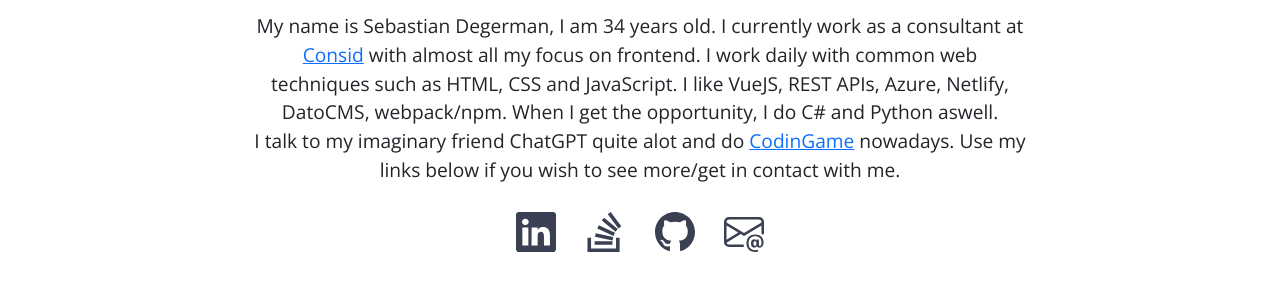
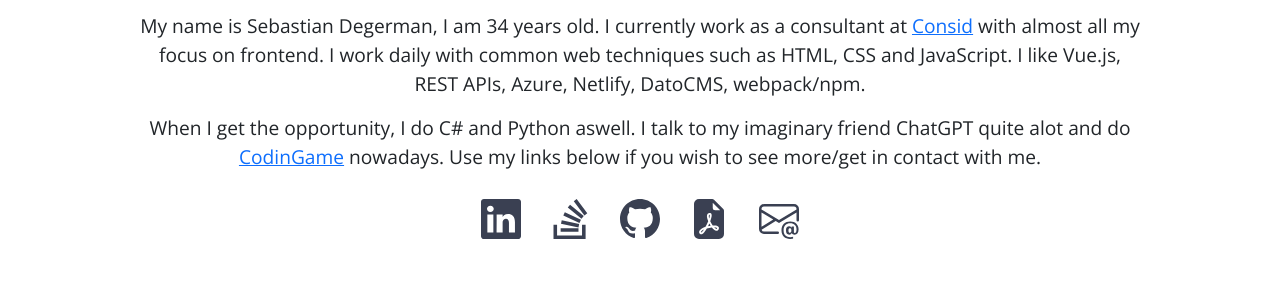
Before and after one commit to Degendeg/sd, a plain HTML site: page index.html in a window 1280 px wide. Shown: the part 835-1126 px from the top of the page. Drawn offline with nearby package versions, Linux system fonts and the light colour scheme.

Commit message:
add CV, remove jQuery, update default.css & default.js, beautify HTML

```diff
--- a/default.css
+++ b/default.css
@@ -3,12 +3,15 @@
 ::-webkit-scrollbar {
   width: 6px;
 }
+
 ::-webkit-scrollbar-track {
   background: #CBCBCB;
 }
+
 ::-webkit-scrollbar-thumb {
   background: #E2E2E2;
 }
+
 ::-webkit-scrollbar-thumb:hover {
   background: #D2D2D2;
 }
@@ -57,9 +60,7 @@ svg {
   width: 100%;
   height: 100%;
   overflow: hidden;
-  background: var(--primary-color)
-    url("./media/showcase-cover.png") no-repeat center
-    center/cover;
+  background: var(--primary-color) url("./media/showcase-cover.png") no-repeat center center/cover;
 }
 
 .video-container video {
@@ -121,8 +122,12 @@ svg {
 #about p {
   font-size: 1.2rem;
   word-break: break-word;
-  max-width: 777px;
+  max-width: 1000px;
   margin: auto;
+}
+
+#about p:last-of-type {
+  padding-top: 1rem;
 }
 
 #about h2 {
@@ -135,13 +140,12 @@ svg {
   text-decoration: none;
   color: var(--primary-color);
 }
+
 /* Portrait and Landscape */
-@media only screen
-  and (min-device-width: 300px)
-  and (max-device-width: 812px) {
-	#about {
-	  margin-top: -10vh;
-	  font-size: .8rem;
-	  word-break: break-word;
-	}
+@media only screen and (min-device-width: 300px) and (max-device-width: 812px) {
+  #about {
+    margin-top: -10vh;
+    font-size: .8rem;
+    word-break: break-word;
+  }
 }
--- a/default.js
+++ b/default.js
@@ -1,9 +1,10 @@
-$(document).ready(function() {
+document.addEventListener('DOMContentLoaded', () => {
 	const getAge = birthDate => Math.floor((new Date() - new Date(birthDate).getTime()) / 3.15576e+10);
-	$('#age').text(getAge('1989-10-12'));
+	document.getElementById('age').textContent = getAge('1989-10-12');
 
-	if (performance.navigation.type == performance.navigation.TYPE_RELOAD) {
-	  window.scrollTo(0, 0);
-	  window.location.href = window.location.origin;
+	const navigationType = performance.getEntriesByType('navigation')[0].type;
+	if (navigationType === 'reload') {
+		window.scrollTo(0, 0);
+		window.location.href = window.location.origin;
 	}
 });
--- a/index.html
+++ b/index.html
@@ -1,13 +1,16 @@
 <!DOCTYPE html>
 <html>
+
 <head>
   <title>Sebastian Degerman</title>
   <meta charset="utf-8" name="viewport" content="width=device-width, initial-scale=1, maximum-scale=1">
   <link rel="shortcut icon" href="favicon.ico" type="image/x-icon">
   <link rel="icon" href="favicon.ico" type="image/x-icon">
-    <link href="https://cdn.jsdelivr.net/npm/bootstrap@5.3.0-alpha1/dist/css/bootstrap.min.css" rel="stylesheet" integrity="sha384-GLhlTQ8iRABdZLl6O3oVMWSktQOp6b7In1Zl3/Jr59b6EGGoI1aFkw7cmDA6j6gD" crossorigin="anonymous">
+  <link href="https://cdn.jsdelivr.net/npm/bootstrap@5.3.0-alpha1/dist/css/bootstrap.min.css" rel="stylesheet"
+    integrity="sha384-GLhlTQ8iRABdZLl6O3oVMWSktQOp6b7In1Zl3/Jr59b6EGGoI1aFkw7cmDA6j6gD" crossorigin="anonymous">
   <link rel="stylesheet" href="default.css">
 </head>
+
 <body>
   <section class="showcase">
     <div class="video-container">
@@ -25,40 +28,65 @@
     <h1>Who am I?</h1>
     <p>
       My name is Sebastian Degerman, I am <span id="age"></span> years old.
-	  I currently work as a consultant at <a href="https://www.consid.com/" target="_blank">Consid</a> with almost all my focus on frontend.
-	  I work daily with common web techniques such as HTML, CSS and JavaScript. I like VueJS, REST APIs, Azure, Netlify, DatoCMS, webpack/npm.
-	  When I get the opportunity, I do C# and Python aswell. <br />
-	  I talk to my imaginary friend ChatGPT quite alot and do <a href="https://www.codingame.com/" target="_blank">CodinGame</a> nowadays.
+      I currently work as a consultant at <a href="https://www.consid.com/" target="_blank">Consid</a> with almost all
+      my focus on frontend.
+      I work daily with common web techniques such as HTML, CSS and JavaScript. I like Vue.js, REST APIs, Azure,
+      Netlify, DatoCMS, webpack/npm.
+    </p>
+    <p>
+      When I get the opportunity, I do C# and Python aswell.
+      I talk to my imaginary friend ChatGPT quite alot and do <a href="https://www.codingame.com/"
+        target="_blank">CodinGame</a> nowadays.
       Use my links below if you wish to see more/get in contact with me.
     </p>
     <br />
     <div class="social">
       <a href="https://www.linkedin.com/in/sebastian-degerman-063360100?originalSubdomain=se" target="_blank">
-          <svg xmlns="http://www.w3.org/2000/svg" width="16" height="16" fill="currentColor" class="bi bi-linkedin" viewBox="0 0 16 16">
-            <path d="M0 1.146C0 .513.526 0 1.175 0h13.65C15.474 0 16 .513 16 1.146v13.708c0 .633-.526 1.146-1.175 1.146H1.175C.526 16 0 15.487 0 14.854V1.146zm4.943 12.248V6.169H2.542v7.225h2.401zm-1.2-8.212c.837 0 1.358-.554 1.358-1.248-.015-.709-.52-1.248-1.342-1.248-.822 0-1.359.54-1.359 1.248 0 .694.521 1.248 1.327 1.248h.016zm4.908 8.212V9.359c0-.216.016-.432.08-.586.173-.431.568-.878 1.232-.878.869 0 1.216.662 1.216 1.634v3.865h2.401V9.25c0-2.22-1.184-3.252-2.764-3.252-1.274 0-1.845.7-2.165 1.193v.025h-.016a5.54 5.54 0 0 1 .016-.025V6.169h-2.4c.03.678 0 7.225 0 7.225h2.4z" />
+        <svg xmlns="http://www.w3.org/2000/svg" width="16" height="16" fill="currentColor" class="bi bi-linkedin"
+          viewBox="0 0 16 16">
+          <path
+            d="M0 1.146C0 .513.526 0 1.175 0h13.65C15.474 0 16 .513 16 1.146v13.708c0 .633-.526 1.146-1.175 1.146H1.175C.526 16 0 15.487 0 14.854V1.146zm4.943 12.248V6.169H2.542v7.225h2.401zm-1.2-8.212c.837 0 1.358-.554 1.358-1.248-.015-.709-.52-1.248-1.342-1.248-.822 0-1.359.54-1.359 1.248 0 .694.521 1.248 1.327 1.248h.016zm4.908 8.212V9.359c0-.216.016-.432.08-.586.173-.431.568-.878 1.232-.878.869 0 1.216.662 1.216 1.634v3.865h2.401V9.25c0-2.22-1.184-3.252-2.764-3.252-1.274 0-1.845.7-2.165 1.193v.025h-.016a5.54 5.54 0 0 1 .016-.025V6.169h-2.4c.03.678 0 7.225 0 7.225h2.4z" />
         </svg>
       </a>
       <a href="https://stackoverflow.com/users/3509874/urbz?tab=profile" target="_blank">
-          <svg xmlns="http://www.w3.org/2000/svg" width="16" height="16" fill="currentColor" class="bi bi-stack-overflow" viewBox="0 0 16 16">
+        <svg xmlns="http://www.w3.org/2000/svg" width="16" height="16" fill="currentColor" class="bi bi-stack-overflow"
+          viewBox="0 0 16 16">
           <path d="M12.412 14.572V10.29h1.428V16H1v-5.71h1.428v4.282h9.984z" />
-            <path d="M3.857 13.145h7.137v-1.428H3.857v1.428zM10.254 0 9.108.852l4.26 5.727 1.146-.852L10.254 0zm-3.54 3.377 5.484 4.567.913-1.097L7.627 2.28l-.914 1.097zM4.922 6.55l6.47 3.013.603-1.294-6.47-3.013-.603 1.294zm-.925 3.344 6.985 1.469.294-1.398-6.985-1.468-.294 1.397z" />
+          <path
+            d="M3.857 13.145h7.137v-1.428H3.857v1.428zM10.254 0 9.108.852l4.26 5.727 1.146-.852L10.254 0zm-3.54 3.377 5.484 4.567.913-1.097L7.627 2.28l-.914 1.097zM4.922 6.55l6.47 3.013.603-1.294-6.47-3.013-.603 1.294zm-.925 3.344 6.985 1.469.294-1.398-6.985-1.468-.294 1.397z" />
         </svg>
       </a>
       <a href="https://github.com/Degendeg" target="_blank">
-          <svg xmlns="http://www.w3.org/2000/svg" width="16" height="16" fill="currentColor" class="bi bi-github" viewBox="0 0 16 16">
-            <path d="M8 0C3.58 0 0 3.58 0 8c0 3.54 2.29 6.53 5.47 7.59.4.07.55-.17.55-.38 0-.19-.01-.82-.01-1.49-2.01.37-2.53-.49-2.69-.94-.09-.23-.48-.94-.82-1.13-.28-.15-.68-.52-.01-.53.63-.01 1.08.58 1.23.82.72 1.21 1.87.87 2.33.66.07-.52.28-.87.51-1.07-1.78-.2-3.64-.89-3.64-3.95 0-.87.31-1.59.82-2.15-.08-.2-.36-1.02.08-2.12 0 0 .67-.21 2.2.82.64-.18 1.32-.27 2-.27.68 0 1.36.09 2 .27 1.53-1.04 2.2-.82 2.2-.82.44 1.1.16 1.92.08 2.12.51.56.82 1.27.82 2.15 0 3.07-1.87 3.75-3.65 3.95.29.25.54.73.54 1.48 0 1.07-.01 1.93-.01 2.2 0 .21.15.46.55.38A8.012 8.012 0 0 0 16 8c0-4.42-3.58-8-8-8z" />
+        <svg xmlns="http://www.w3.org/2000/svg" width="16" height="16" fill="currentColor" class="bi bi-github"
+          viewBox="0 0 16 16">
+          <path
+            d="M8 0C3.58 0 0 3.58 0 8c0 3.54 2.29 6.53 5.47 7.59.4.07.55-.17.55-.38 0-.19-.01-.82-.01-1.49-2.01.37-2.53-.49-2.69-.94-.09-.23-.48-.94-.82-1.13-.28-.15-.68-.52-.01-.53.63-.01 1.08.58 1.23.82.72 1.21 1.87.87 2.33.66.07-.52.28-.87.51-1.07-1.78-.2-3.64-.89-3.64-3.95 0-.87.31-1.59.82-2.15-.08-.2-.36-1.02.08-2.12 0 0 .67-.21 2.2.82.64-.18 1.32-.27 2-.27.68 0 1.36.09 2 .27 1.53-1.04 2.2-.82 2.2-.82.44 1.1.16 1.92.08 2.12.51.56.82 1.27.82 2.15 0 3.07-1.87 3.75-3.65 3.95.29.25.54.73.54 1.48 0 1.07-.01 1.93-.01 2.2 0 .21.15.46.55.38A8.012 8.012 0 0 0 16 8c0-4.42-3.58-8-8-8z" />
+        </svg>
+      </a>
+      <a href="media/CV.pdf" target="_blank">
+        <svg xmlns="http://www.w3.org/2000/svg" width="16" height="16" fill="currentColor"
+          class="bi bi-file-earmark-pdf-fill" viewBox="0 0 16 16">
+          <path
+            d="M5.523 12.424q.21-.124.459-.238a8 8 0 0 1-.45.606c-.28.337-.498.516-.635.572l-.035.012a.3.3 0 0 1-.026-.044c-.056-.11-.054-.216.04-.36.106-.165.319-.354.647-.548m2.455-1.647q-.178.037-.356.078a21 21 0 0 0 .5-1.05 12 12 0 0 0 .51.858q-.326.048-.654.114m2.525.939a4 4 0 0 1-.435-.41q.344.007.612.054c.317.057.466.147.518.209a.1.1 0 0 1 .026.064.44.44 0 0 1-.06.2.3.3 0 0 1-.094.124.1.1 0 0 1-.069.015c-.09-.003-.258-.066-.498-.256M8.278 6.97c-.04.244-.108.524-.2.829a5 5 0 0 1-.089-.346c-.076-.353-.087-.63-.046-.822.038-.177.11-.248.196-.283a.5.5 0 0 1 .145-.04c.013.03.028.092.032.198q.008.183-.038.465z" />
+          <path fill-rule="evenodd"
+            d="M4 0h5.293A1 1 0 0 1 10 .293L13.707 4a1 1 0 0 1 .293.707V14a2 2 0 0 1-2 2H4a2 2 0 0 1-2-2V2a2 2 0 0 1 2-2m5.5 1.5v2a1 1 0 0 0 1 1h2zM4.165 13.668c.09.18.23.343.438.419.207.075.412.04.58-.03.318-.13.635-.436.926-.786.333-.401.683-.927 1.021-1.51a11.7 11.7 0 0 1 1.997-.406c.3.383.61.713.91.95.28.22.603.403.934.417a.86.86 0 0 0 .51-.138c.155-.101.27-.247.354-.416.09-.181.145-.37.138-.563a.84.84 0 0 0-.2-.518c-.226-.27-.596-.4-.96-.465a5.8 5.8 0 0 0-1.335-.05 11 11 0 0 1-.98-1.686c.25-.66.437-1.284.52-1.794.036-.218.055-.426.048-.614a1.24 1.24 0 0 0-.127-.538.7.7 0 0 0-.477-.365c-.202-.043-.41 0-.601.077-.377.15-.576.47-.651.823-.073.34-.04.736.046 1.136.088.406.238.848.43 1.295a20 20 0 0 1-1.062 2.227 7.7 7.7 0 0 0-1.482.645c-.37.22-.699.48-.897.787-.21.326-.275.714-.08 1.103" />
         </svg>
       </a>
       <a href="mailto:sebastian.degerman@consid.se" target="_blank">
-          <svg xmlns="http://www.w3.org/2000/svg" width="16" height="16" fill="currentColor" class="bi bi-envelope-at" viewBox="0 0 16 16">
-            <path d="M2 2a2 2 0 0 0-2 2v8.01A2 2 0 0 0 2 14h5.5a.5.5 0 0 0 0-1H2a1 1 0 0 1-.966-.741l5.64-3.471L8 9.583l7-4.2V8.5a.5.5 0 0 0 1 0V4a2 2 0 0 0-2-2H2Zm3.708 6.208L1 11.105V5.383l4.708 2.825ZM1 4.217V4a1 1 0 0 1 1-1h12a1 1 0 0 1 1 1v.217l-7 4.2-7-4.2Z" />
-            <path d="M14.247 14.269c1.01 0 1.587-.857 1.587-2.025v-.21C15.834 10.43 14.64 9 12.52 9h-.035C10.42 9 9 10.36 9 12.432v.214C9 14.82 10.438 16 12.358 16h.044c.594 0 1.018-.074 1.237-.175v-.73c-.245.11-.673.18-1.18.18h-.044c-1.334 0-2.571-.788-2.571-2.655v-.157c0-1.657 1.058-2.724 2.64-2.724h.04c1.535 0 2.484 1.05 2.484 2.326v.118c0 .975-.324 1.39-.639 1.39-.232 0-.41-.148-.41-.42v-2.19h-.906v.569h-.03c-.084-.298-.368-.63-.954-.63-.778 0-1.259.555-1.259 1.4v.528c0 .892.49 1.434 1.26 1.434.471 0 .896-.227 1.014-.643h.043c.118.42.617.648 1.12.648Zm-2.453-1.588v-.227c0-.546.227-.791.573-.791.297 0 .572.192.572.708v.367c0 .573-.253.744-.564.744-.354 0-.581-.215-.581-.8Z" />
+        <svg xmlns="http://www.w3.org/2000/svg" width="16" height="16" fill="currentColor" class="bi bi-envelope-at"
+          viewBox="0 0 16 16">
+          <path
+            d="M2 2a2 2 0 0 0-2 2v8.01A2 2 0 0 0 2 14h5.5a.5.5 0 0 0 0-1H2a1 1 0 0 1-.966-.741l5.64-3.471L8 9.583l7-4.2V8.5a.5.5 0 0 0 1 0V4a2 2 0 0 0-2-2H2Zm3.708 6.208L1 11.105V5.383l4.708 2.825ZM1 4.217V4a1 1 0 0 1 1-1h12a1 1 0 0 1 1 1v.217l-7 4.2-7-4.2Z" />
+          <path
+            d="M14.247 14.269c1.01 0 1.587-.857 1.587-2.025v-.21C15.834 10.43 14.64 9 12.52 9h-.035C10.42 9 9 10.36 9 12.432v.214C9 14.82 10.438 16 12.358 16h.044c.594 0 1.018-.074 1.237-.175v-.73c-.245.11-.673.18-1.18.18h-.044c-1.334 0-2.571-.788-2.571-2.655v-.157c0-1.657 1.058-2.724 2.64-2.724h.04c1.535 0 2.484 1.05 2.484 2.326v.118c0 .975-.324 1.39-.639 1.39-.232 0-.41-.148-.41-.42v-2.19h-.906v.569h-.03c-.084-.298-.368-.63-.954-.63-.778 0-1.259.555-1.259 1.4v.528c0 .892.49 1.434 1.26 1.434.471 0 .896-.227 1.014-.643h.043c.118.42.617.648 1.12.648Zm-2.453-1.588v-.227c0-.546.227-.791.573-.791.297 0 .572.192.572.708v.367c0 .573-.253.744-.564.744-.354 0-.581-.215-.581-.8Z" />
         </svg>
       </a>
     </div>
   </section>
-    <script src="https://code.jquery.com/jquery-1.12.4.min.js" integrity="sha256-ZosEbRLbNQzLpnKIkEdrPv7lOy9C27hHQ+Xp8a4MxAQ=" crossorigin="anonymous"></script>
-    <script src="https://cdn.jsdelivr.net/npm/bootstrap@5.3.0-alpha1/dist/js/bootstrap.bundle.min.js" integrity="sha384-w76AqPfDkMBDXo30jS1Sgez6pr3x5MlQ1ZAGC+nuZB+EYdgRZgiwxhTBTkF7CXvN" crossorigin="anonymous"></script>
+  <script src="https://cdn.jsdelivr.net/npm/bootstrap@5.3.0-alpha1/dist/js/bootstrap.bundle.min.js"
+    integrity="sha384-w76AqPfDkMBDXo30jS1Sgez6pr3x5MlQ1ZAGC+nuZB+EYdgRZgiwxhTBTkF7CXvN"
+    crossorigin="anonymous"></script>
   <script src="default.js"></script>
 </body>
+
 </html>
```
Also changed, not shown: 1 other file. Lines whose indentation alone changed are shown as unchanged.
